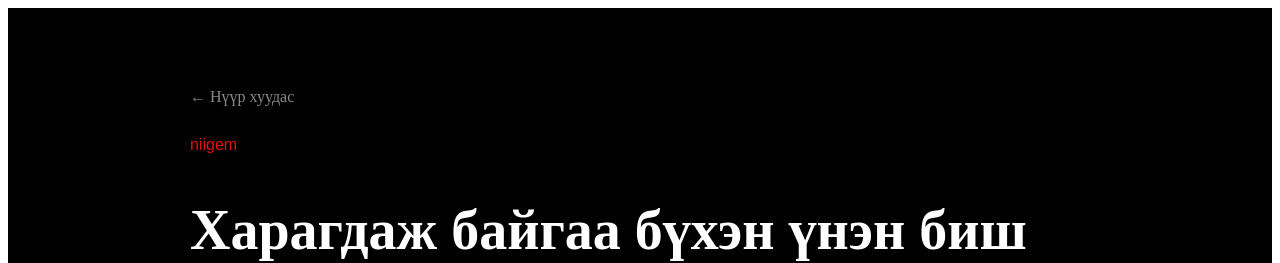
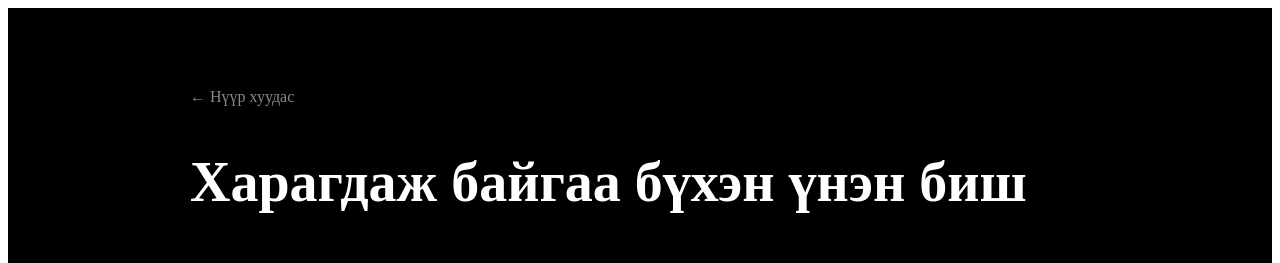
Before and after one commit to toogeemunkhtogtokh-ai/Anzaar-mn, a Next.js app: page /article/1 in a window 1280 px wide. Shown: the top 263 px of the page. Built offline with nearby package versions, Linux system fonts and the light colour scheme.

Commit message:
Update page.js

```diff
--- a/app/article/[id]/page.js
+++ b/app/article/[id]/page.js
@@ -36,7 +36,7 @@ if (!article) {
           marginTop:30,
           fontFamily:"Arial"
         }}>
-          {article.category}
+          {article.label}
         </div>
 
         <h1 style={{
```
